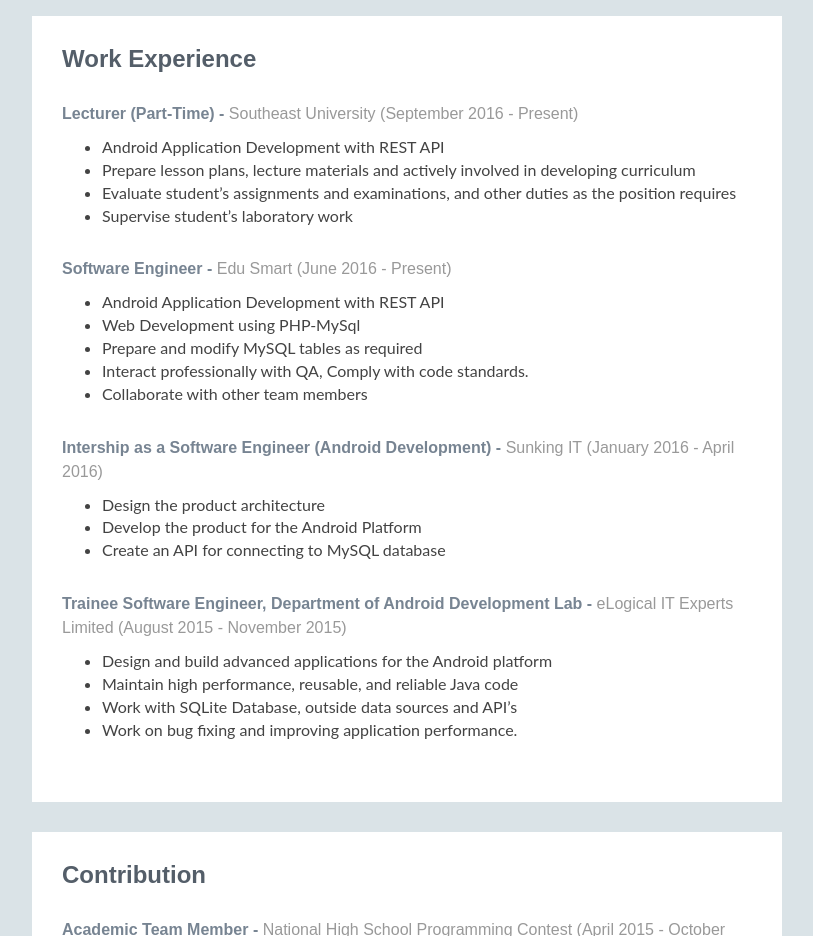
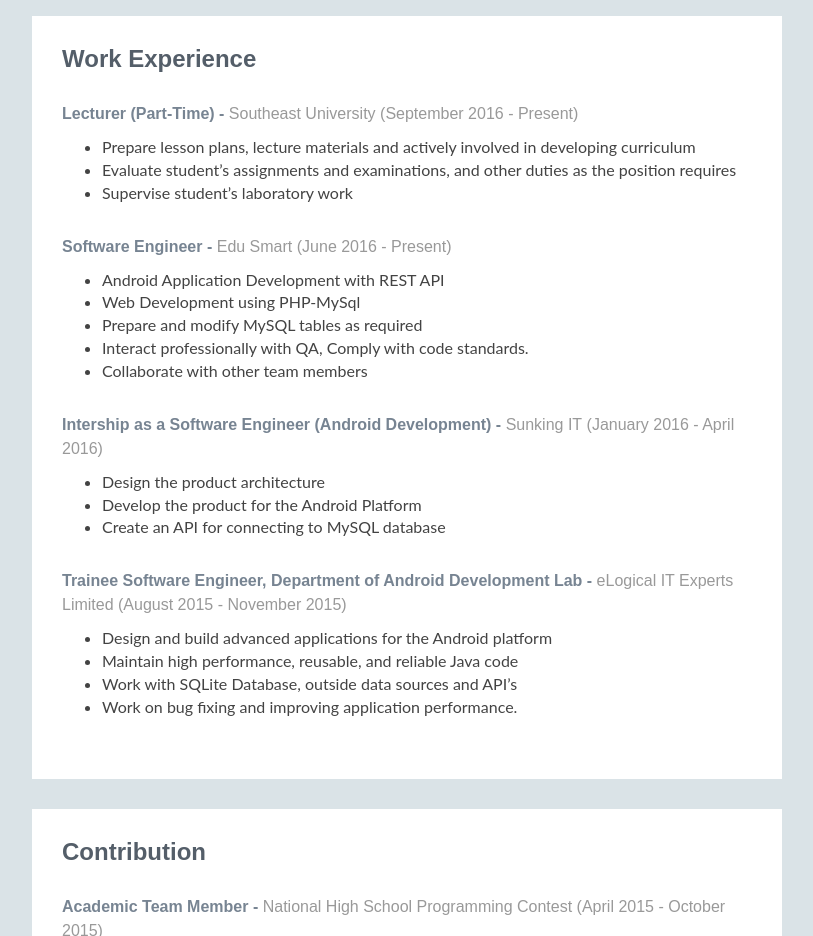
Before and after one commit to tanzilamohita/tanzilamohita.github, a plain HTML site: page index.html in a window 1280 px wide. Shown: the part 2120-3056 px from the top of the page, without its empty margins (38-851 px from the left). Drawn offline with nearby package versions, Linux system fonts and the light colour scheme.

Commit message:
Update index.html

```diff
--- a/index.html
+++ b/index.html
@@ -137,7 +137,6 @@
                                 <h3 class="title">Lecturer (Part-Time) - <span class="place"><a href="http://www.seu.ac.bd/">Southeast University</a></span> <span class="year">(September 2016 - Present)</span></h3>
                                 <p>
                                     <ul>
-																				<li>Android Application Development with REST API</li>
                                         <li>Prepare lesson plans, lecture materials and actively involved in developing curriculum</li>
                                         <li>Evaluate student’s assignments and examinations, and other duties as the position requires</li>
                                         <li>Supervise student’s laboratory work</li>
```
